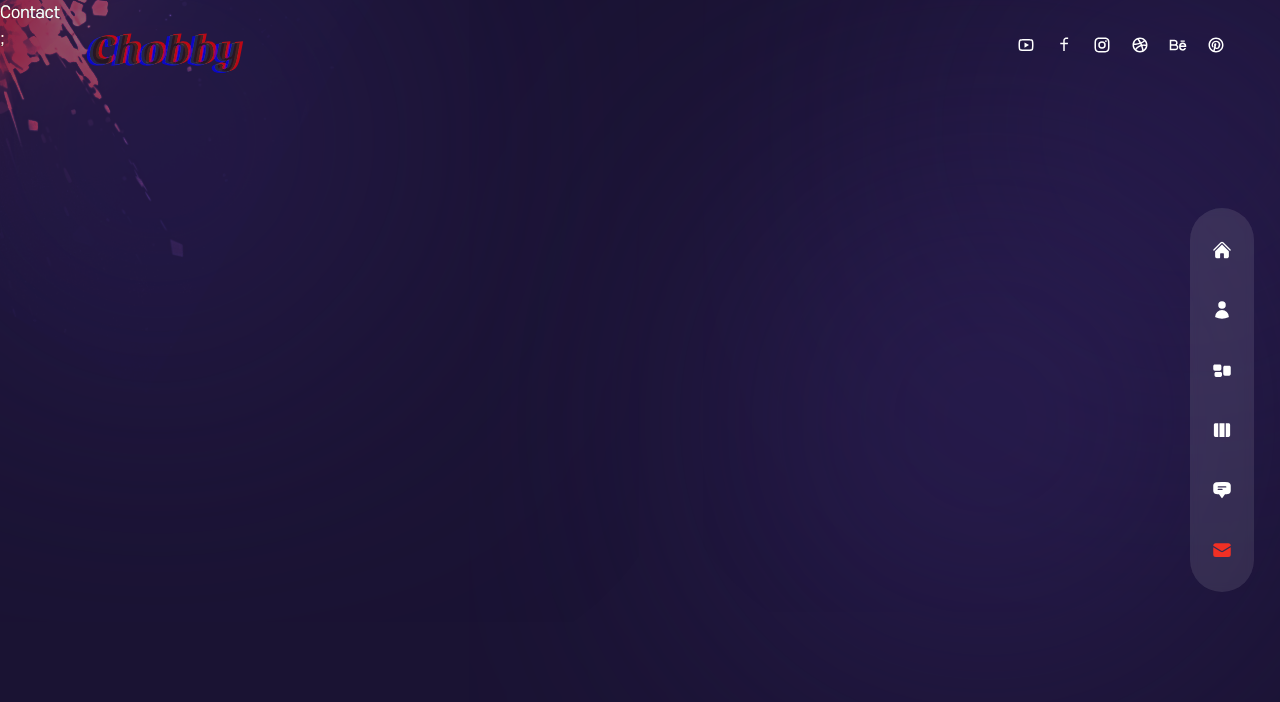
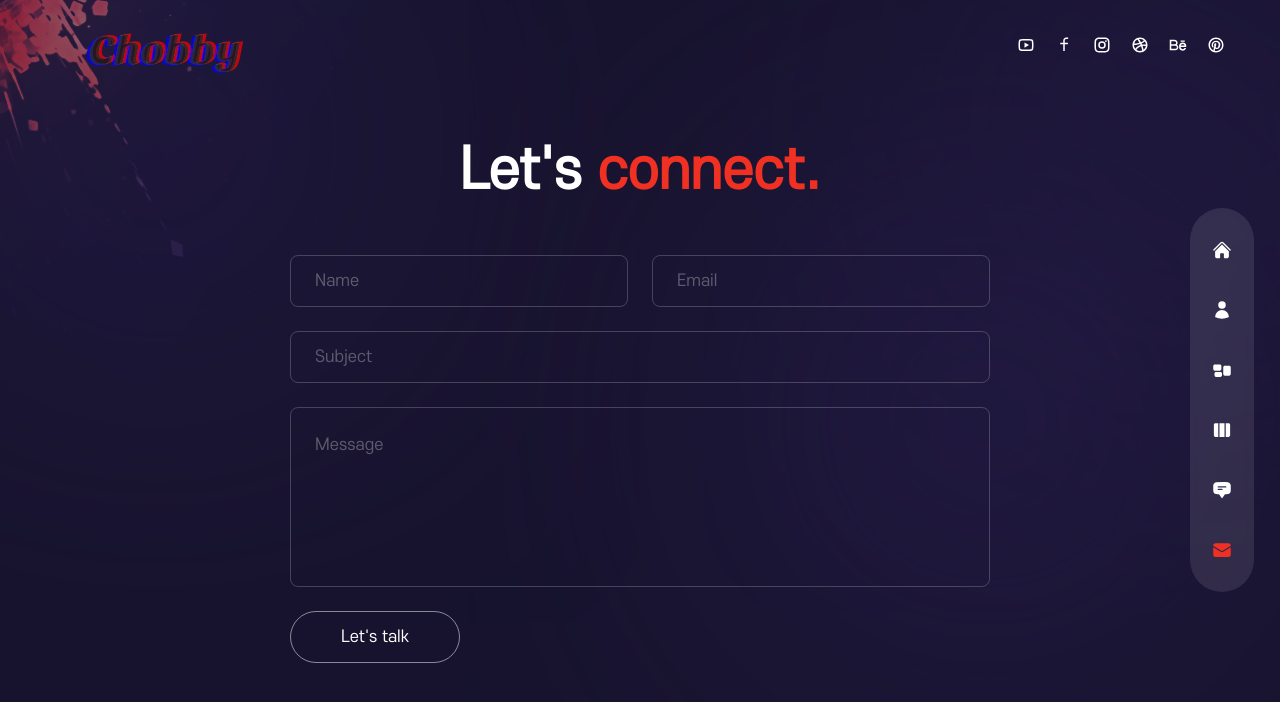
Before and after one commit to kwb020312/DigitalReality, a Next.js app: page /contact in a window 1280 px wide. Shown: the top 702 px of the page. Built offline with nearby package versions, Linux system fonts and the light colour scheme.

Commit message:
Feat: Contact Sample 완성

```diff
--- a/pages/contact/index.js
+++ b/pages/contact/index.js
@@ -1,5 +1,56 @@
+// components
+import Circles from "/components/Circles";
+
+// icons
+import { BsArrowRight } from "react-icons/bs";
+
+// framer
+import { motion } from "framer-motion";
+
+// variants
+import { fadeIn } from "../../variants";
+
 const Contact = () => {
-  return <div>Contact</div>;
+  return (
+    <div className="h-full bg-primary/30">
+      <div className="container mx-auto py-32 text-center xl:text-left flex items-center justify-center h-full">
+        <div className="flex flex-col w-full max-w-[700px]">
+          {/* text */}
+          <motion.h2
+            variants={fadeIn("up", 0.2)}
+            initial="hidden"
+            animate="show"
+            exit={"hidden"}
+            className="h2 text-center mb-12"
+          >
+            Let's <span className="text-accent">connect.</span>
+          </motion.h2>
+          {/* form */}
+          <motion.form
+            variants={fadeIn("up", 0.4)}
+            initial="hidden"
+            animate="show"
+            exit={"hidden"}
+            className="flex-1 flex flex-col gap-6 w-full mx-auto"
+          >
+            {/* input group */}
+            <div className="flex gap-x-6 w-full">
+              <input type="text" placeholder="name" className="input" />
+              <input type="text" placeholder="email" className="input" />
+            </div>
+            <input type="text" placeholder="subject" className="input" />
+            <textarea placeholder="message" className="textarea"></textarea>
+            <button className="btn rounded-full border border-white/50 max-w-[170px] px-8 transition-all duration-300 flex items-center justify-center overflow-hidden hover:border-accent group">
+              <span className="group-hover:-translate-y-[120%] group-hover:opacity-0 transition-all duration-500">
+                Let's talk
+              </span>
+              <BsArrowRight className="-translate-y-[120%] opacity-0 group-hover:flex group-hover:-translate-y-0 group-hover:opacity-100 transition-all duration-300 absolute text-[22px]" />
+            </button>
+          </motion.form>
+        </div>
+      </div>
+    </div>
+  );
 };
 
 export default Contact;
```
